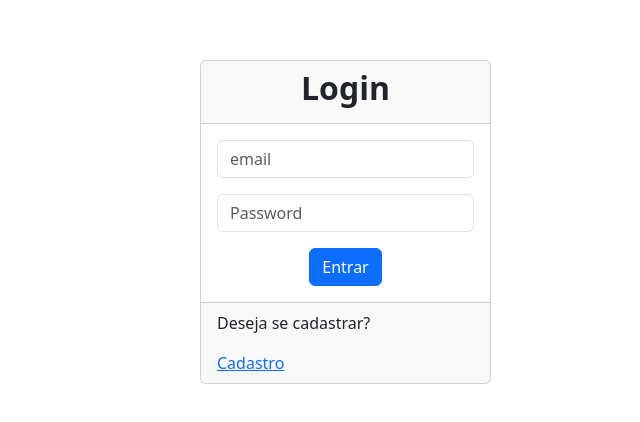
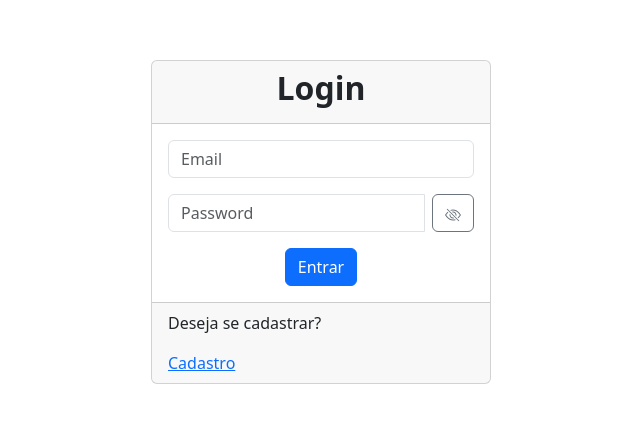
Before and after one commit to newtoncutrim/api-laravel-vuejs, a Vue app in the folder frontend/: page /login in a window 1280 px wide. Shown: the part 202-624 px from the top of the page, without its empty margins (137-777 px from the left). Built offline with nearby package versions, Linux system fonts and the light colour scheme; the HTML template or start-up script is replaced by a standard one.

Commit message:
Fixicon mostrar senha

```diff
--- a/frontend/src/components/Login.vue
+++ b/frontend/src/components/Login.vue
@@ -8,10 +8,31 @@
 
         <form @submit.prevent="submitForm">
           <div class="form-group pb-3">
-              <input type="email" v-model="email" class="form-control" name="email" placeholder="email">
+            <input type="email" v-model="email" class="form-control" name="email" placeholder="Email">
           </div>
           <div class="form-group pb-3">
-              <input type="password" v-model="password" class="form-control" name="password" placeholder="Password">
+            <div class="input-group">
+              <input
+                v-model="password"
+                class="form-control"
+                name="password"
+                placeholder="Password"
+                :type="showPassword ? 'text' : 'password'"
+              >
+              <div class="input-group-append">
+                <button class="btn btn-outline-secondary marge" type="button" @click="togglePasswordVisibility">
+                  <i v-if="icon == true" class="bi bi-eye-fill" :class="showPassword ? 'fa-eye-slash' : 'fa-eye'"><svg xmlns="http://www.w3.org/2000/svg" width="16" height="16" fill="currentColor" class="bi bi-eye-fill" viewBox="0 0 16 16">
+                  <path d="M10.5 8a2.5 2.5 0 1 1-5 0 2.5 2.5 0 0 1 5 0"/>
+                  <path d="M0 8s3-5.5 8-5.5S16 8 16 8s-3 5.5-8 5.5S0 8 0 8m8 3.5a3.5 3.5 0 1 0 0-7 3.5 3.5 0 0 0 0 7"/>
+                </svg></i>
+                <i v-if="icon == false" ><svg xmlns="http://www.w3.org/2000/svg" width="16" height="16" fill="currentColor" class="bi bi-eye-slash" viewBox="0 0 16 16">
+                <path d="M13.359 11.238C15.06 9.72 16 8 16 8s-3-5.5-8-5.5a7.028 7.028 0 0 0-2.79.588l.77.771A5.944 5.944 0 0 1 8 3.5c2.12 0 3.879 1.168 5.168 2.457A13.134 13.134 0 0 1 14.828 8c-.058.087-.122.183-.195.288-.335.48-.83 1.12-1.465 1.755-.165.165-.337.328-.517.486z"/>
+                <path d="M11.297 9.176a3.5 3.5 0 0 0-4.474-4.474l.823.823a2.5 2.5 0 0 1 2.829 2.829zm-2.943 1.299.822.822a3.5 3.5 0 0 1-4.474-4.474l.823.823a2.5 2.5 0 0 0 2.829 2.829"/>
+                <path d="M3.35 5.47c-.18.16-.353.322-.518.487A13.134 13.134 0 0 0 1.172 8l.195.288c.335.48.83 1.12 1.465 1.755C4.121 11.332 5.881 12.5 8 12.5c.716 0 1.39-.133 2.02-.36l.77.772A7.029 7.029 0 0 1 8 13.5C3 13.5 0 8 0 8s.939-1.721 2.641-3.238l.708.709zm10.296 8.884-12-12 .708-.708 12 12-.708.708"/>
+                </svg></i>
+                </button>
+              </div>
+            </div>
           </div>
           <div class="text-center">
             <button type="submit" class="btn btn-primary btn-block mx-auto">Entrar</button>
@@ -22,6 +43,7 @@
             </ul>
           </div>
         </form>
+
         </div>
         <div class="card-footer">
           <p>Deseja se cadastrar?</p>
@@ -39,7 +61,9 @@
       return {
         email: '',
         password: '',
+        showPassword: false,
         loginErrors: [],
+        icon: false
       };
     },
     methods: {
@@ -72,6 +96,10 @@
             console.error('Erro ao realizar login:', error);
           });
         },
+        togglePasswordVisibility() {
+          this.showPassword = !this.showPassword;
+          this.icon = !this.icon
+        },
     },
   };
   </script>
@@ -91,7 +119,9 @@
   .underlineHover:hover {
     color: #0056b3;
   }
-
+  .marge{
+    margin-left: 8px;
+  }
   .underlineHover:hover:after {
     width: 100%;
   }
```
Also changed, not shown: 2 other files (tests, documents, lock files or other folders). Lines whose indentation alone changed are shown as unchanged.
